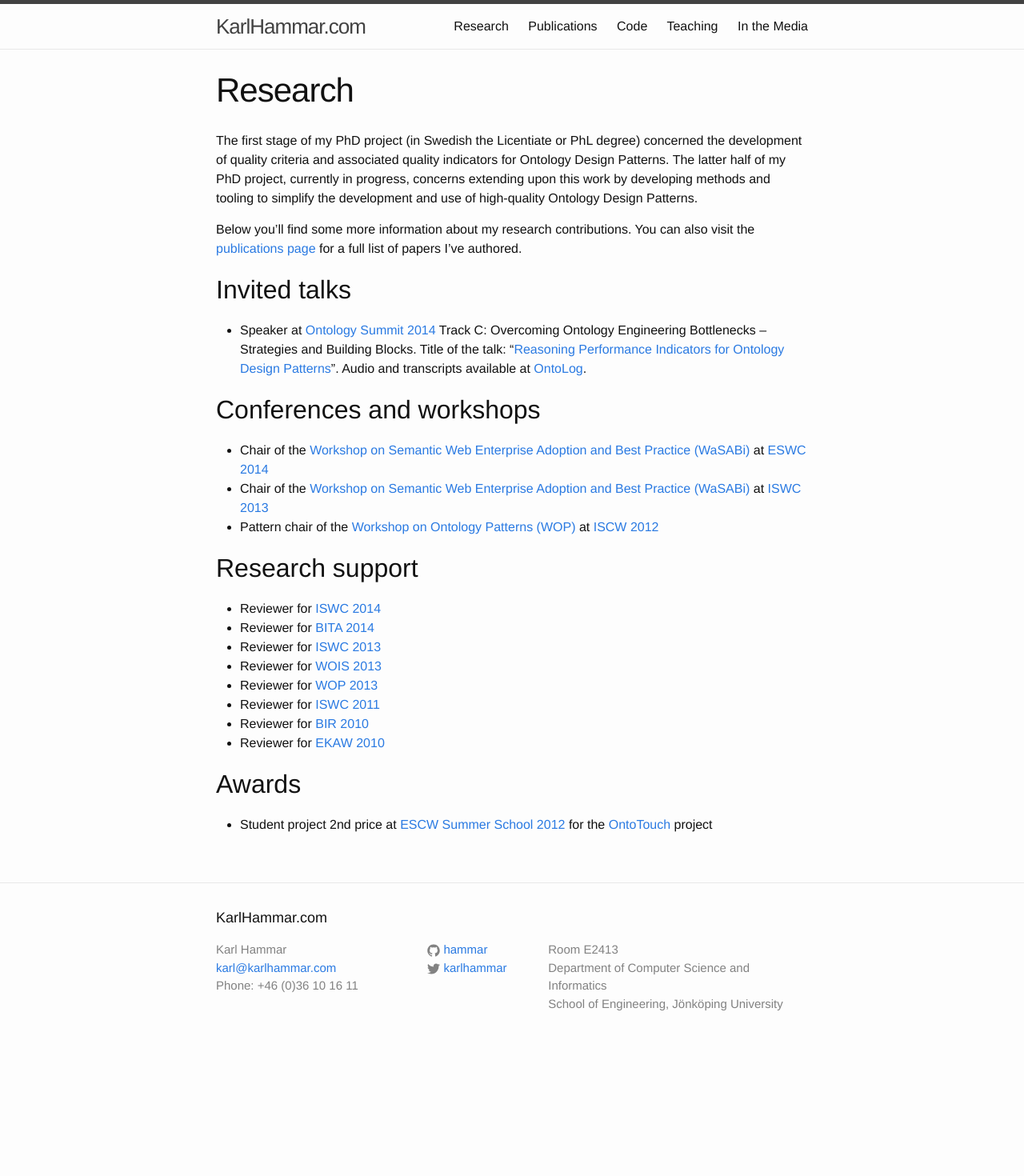
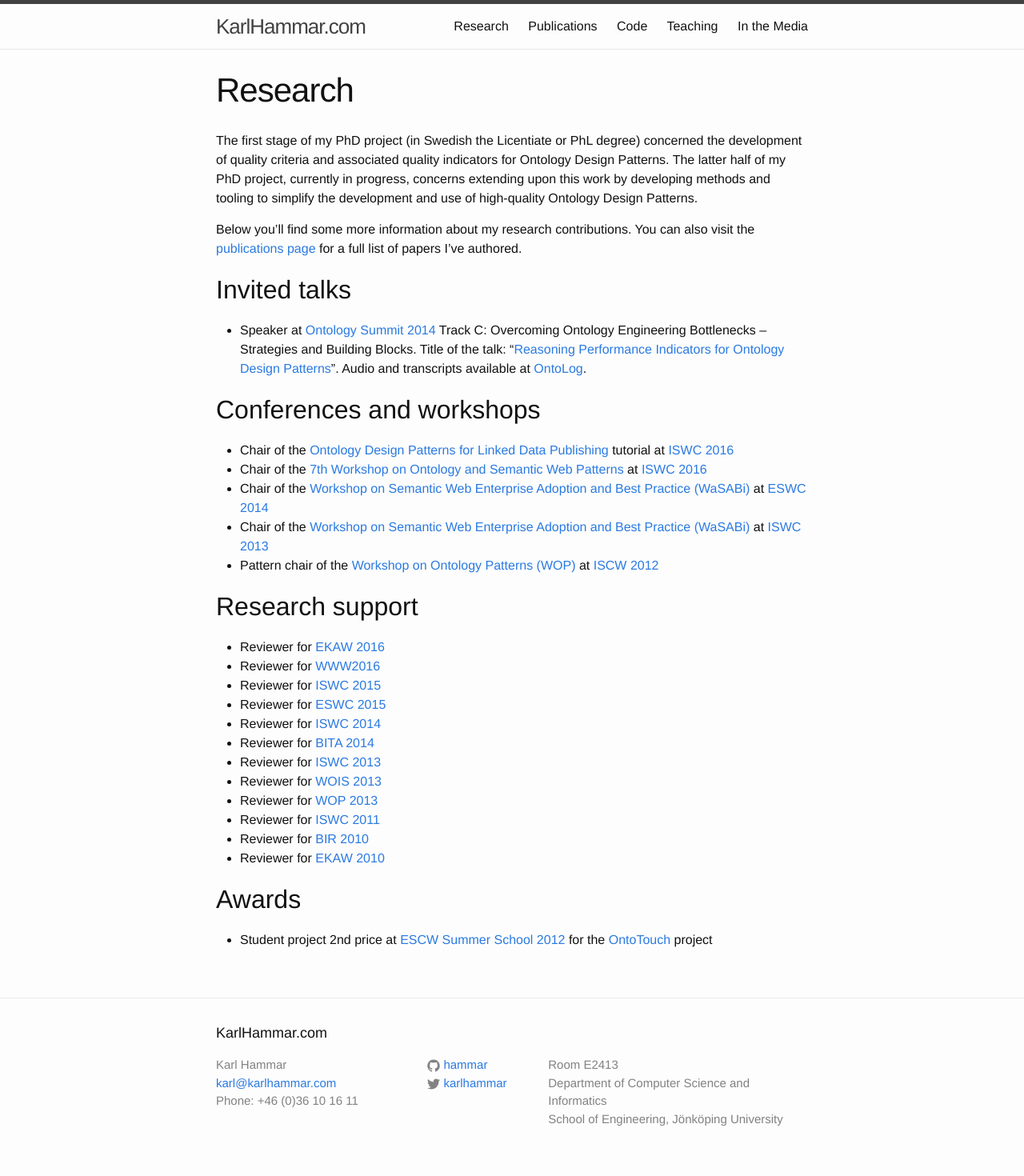
Before and after one commit to hammar/hammar.github.io, a Jekyll site: the page built from 01-research.md, in a window 1280 px wide. Shown: the whole page at 80% size. Built offline with Jekyll 4.4.1, drawn with Linux system fonts in a browser that asks for light colours; before the commit the page ends 1326 px from its top, so only the background shows below that.

Commit message:
Updated research page w/ latest work

```diff
--- a/01-research.md
+++ b/01-research.md
@@ -13,11 +13,18 @@ Below you'll find some more information about my research contributions. You can
 * Speaker at [Ontology Summit 2014](http://ontolog.cim3.net/cgi-bin/wiki.pl?OntologySummit2014) Track C: Overcoming Ontology Engineering Bottlenecks -- Strategies and Building Blocks. Title of the talk: "[Reasoning Performance Indicators for Ontology Design Patterns](http://ontolog.cim3.net/file/work/OntologySummit2014/2014-02-06_OntologySummit2014_Overcoming-Ontology-Engineering-Bottlenecks-1/OntologySummit2014_ODP-Reasoning-Indicators--KarlHammar_20140206.pdf)". Audio and transcripts available at [OntoLog](http://ontolog.cim3.net/cgi-bin/wiki.pl?ConferenceCall_2014_02_06).
 
 ## Conferences and workshops
+* Chair of the [Ontology Design Patterns for Linked Data Publishing](http://ontologydesignpatterns.org/wiki/Training:Ontology_Design_Patterns_for_Linked_Data_Publishing_at_ISWC_2016) tutorial at [ISWC 2016](http://iswc2016.semanticweb.org/)
+* Chair of the [7th Workshop on Ontology and Semantic Web Patterns](http://ontologydesignpatterns.org/wiki/WOP:2016) at [ISWC 2016](http://iswc2016.semanticweb.org/)
 * Chair of the [Workshop on Semantic Web Enterprise Adoption and Best Practice (WaSABi)](http://www.wasabi-ws.org/) at [ESWC 2014](http://2014.eswc-conferences.org/)
 * Chair of the [Workshop on Semantic Web Enterprise Adoption and Best Practice (WaSABi)](http://2013.wasabi-ws.org/) at [ISWC 2013](http://iswc2013.semanticweb.org/)
 * Pattern chair of the [Workshop on Ontology Patterns (WOP)](http://ontologydesignpatterns.org/wiki/WOP:2012) at [ISCW 2012](http://iswc2012.semanticweb.org/)
 
 ## Research support
+
+* Reviewer for [EKAW 2016](http://ekaw2016.cs.unibo.it/)
+* Reviewer for [WWW2016](http://www2016.ca/)
+* Reviewer for [ISWC 2015](http://iswc2015.semanticweb.org/)
+* Reviewer for [ESWC 2015](http://2015.eswc-conferences.org/)
 * Reviewer for [ISWC 2014](http://iswc2014.semanticweb.org/)
 * Reviewer for [BITA 2014](http://bis.kie.ue.poznan.pl/17th_bis/wscfp.php?ws=bita2014)
 * Reviewer for [ISWC 2013](http://iswc2013.semanticweb.org/)
```
